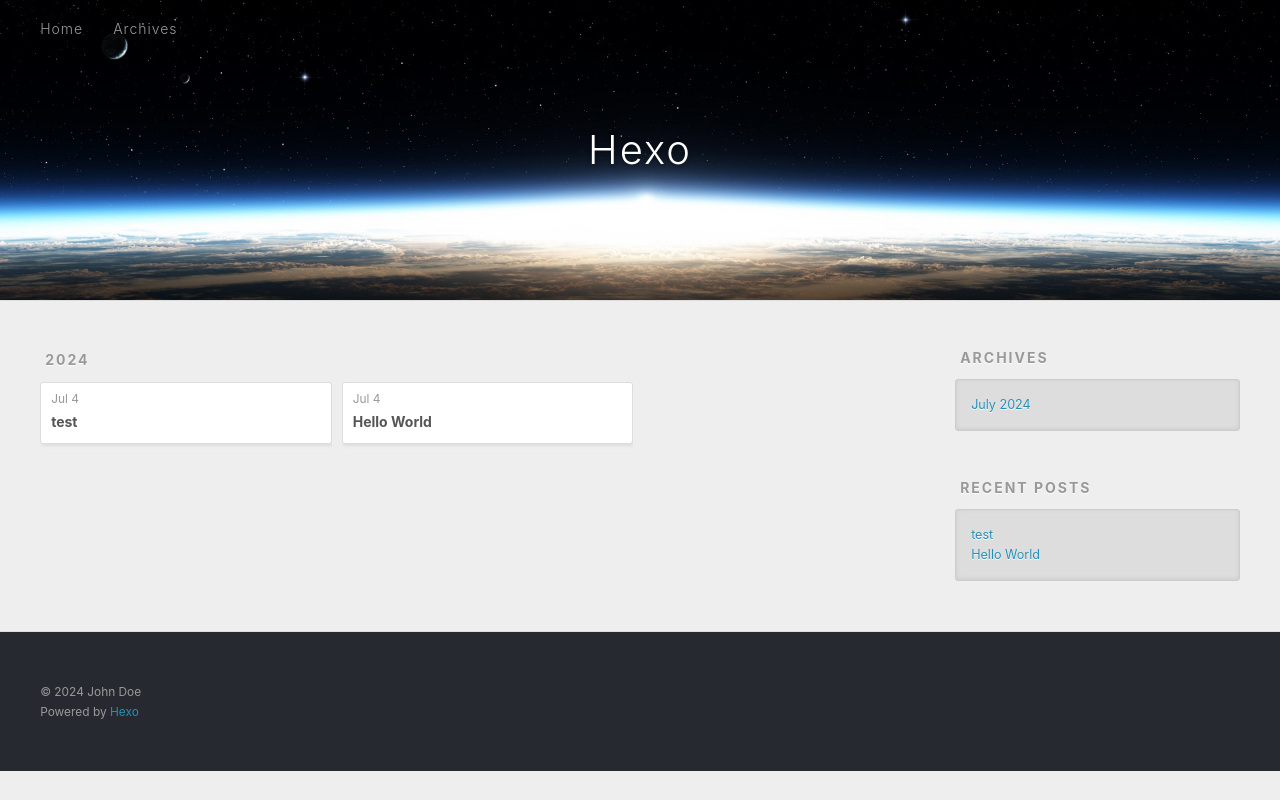
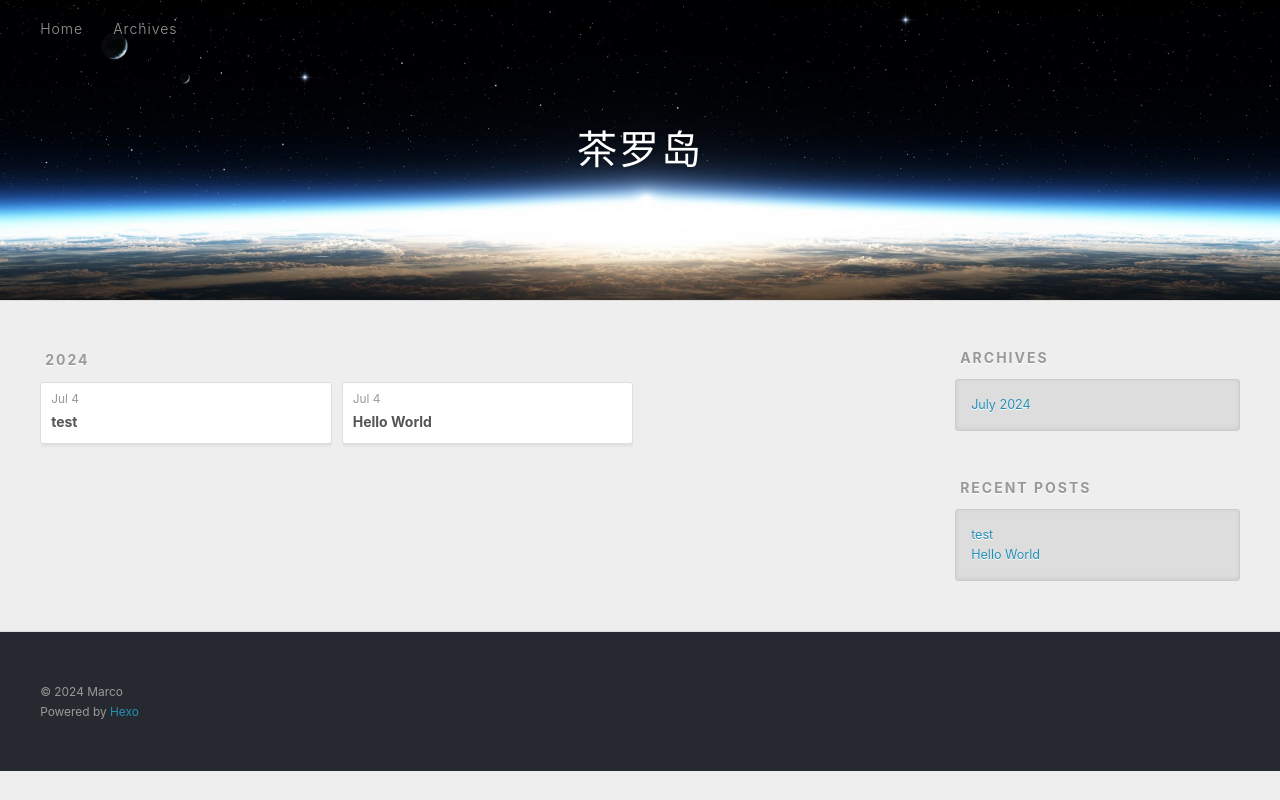
Before and after one commit to marco9989/marco9989.github.io, a plain HTML site: page archives/2024/07/index.html in a window 1280 px wide. Drawn offline with Linux system fonts and the light colour scheme.

Commit message:
Site updated: 2024-07-04 22:49:35

```diff
--- a/archives/2024/07/index.html
+++ b/archives/2024/07/index.html
@@ -4,17 +4,17 @@
   <meta charset="utf-8">
 
 
-  <title>Archives: 2024/7 | Hexo</title>
+  <title>Archives: 2024/7 | 茶罗岛</title>
   <meta name="viewport" content="width=device-width, initial-scale=1, shrink-to-fit=no">
   <meta property="og:type" content="website">
-<meta property="og:title" content="Hexo">
+<meta property="og:title" content="茶罗岛">
 <meta property="og:url" content="http://example.com/archives/2024/07/index.html">
-<meta property="og:site_name" content="Hexo">
+<meta property="og:site_name" content="茶罗岛">
 <meta property="og:locale" content="en_US">
-<meta property="article:author" content="John Doe">
+<meta property="article:author" content="Marco">
 <meta name="twitter:card" content="summary">
 
-    <link rel="alternate" href="/atom.xml" title="Hexo" type="application/atom+xml">
+    <link rel="alternate" href="/atom.xml" title="茶罗岛" type="application/atom+xml">
 
 
     <link rel="shortcut icon" href="/favicon.png">
@@ -39,7 +39,7 @@
   <div id="header-outer" class="outer">
     <div id="header-title" class="inner">
       <h1 id="logo-wrap">
-        <a href="/" id="logo">Hexo</a>
+        <a href="/" id="logo">茶罗岛</a>
       </h1>
 
     </div>
@@ -170,7 +170,7 @@
   <div class="outer">
     <div id="footer-info" class="inner">
 
-      &copy; 2024 John Doe<br>
+      &copy; 2024 Marco<br>
       Powered by <a href="https://hexo.io/" target="_blank">Hexo</a>
     </div>
   </div>
```
Also changed, not shown: 2024/07/04/hello-world/index.html (+6 -6 lines), 2024/07/04/test/index.html (+6 -6 lines), archives/2024/index.html (+7 -7 lines), archives/index.html (+7 -7 lines), index.html (+7 -7 lines).
